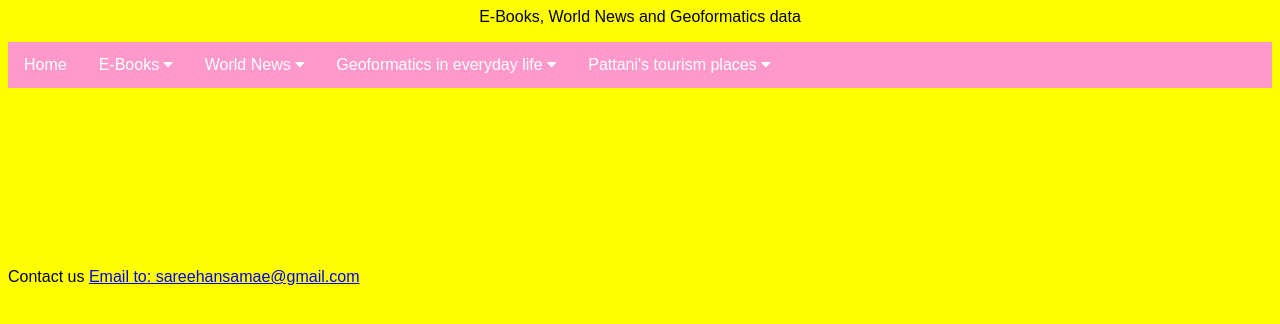
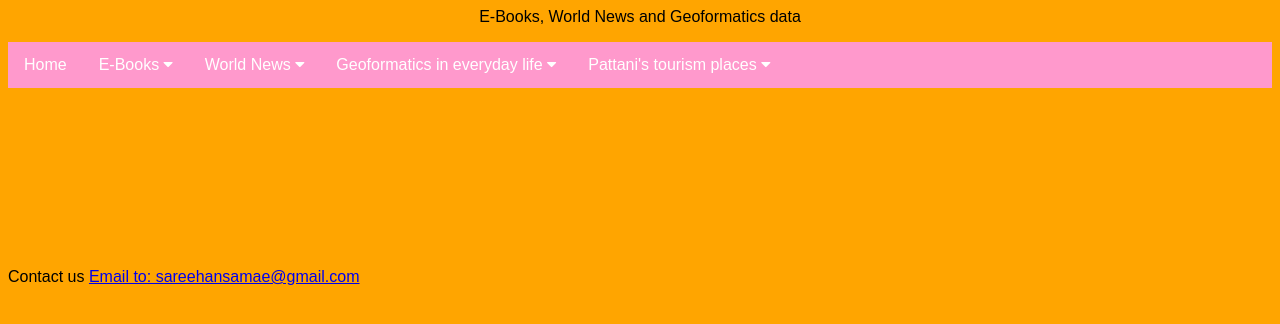
Before and after one commit to sareehan2547/Nature, a plain HTML site: page index.html in a window 1280 px wide. Drawn offline with Linux system fonts and the light colour scheme.

Commit message:
Update index.html

```diff
--- a/index.html
+++ b/index.html
@@ -66,7 +66,7 @@ body {
 }
 </style>
 </head>
-<body style="background-color:yellow;">
+<body style="background-color:Orange;">
 <p align=center> E-Books, World News and Geoformatics data </p>
 <div class="navbar" >
   <a href="#home">Home</a>
```
